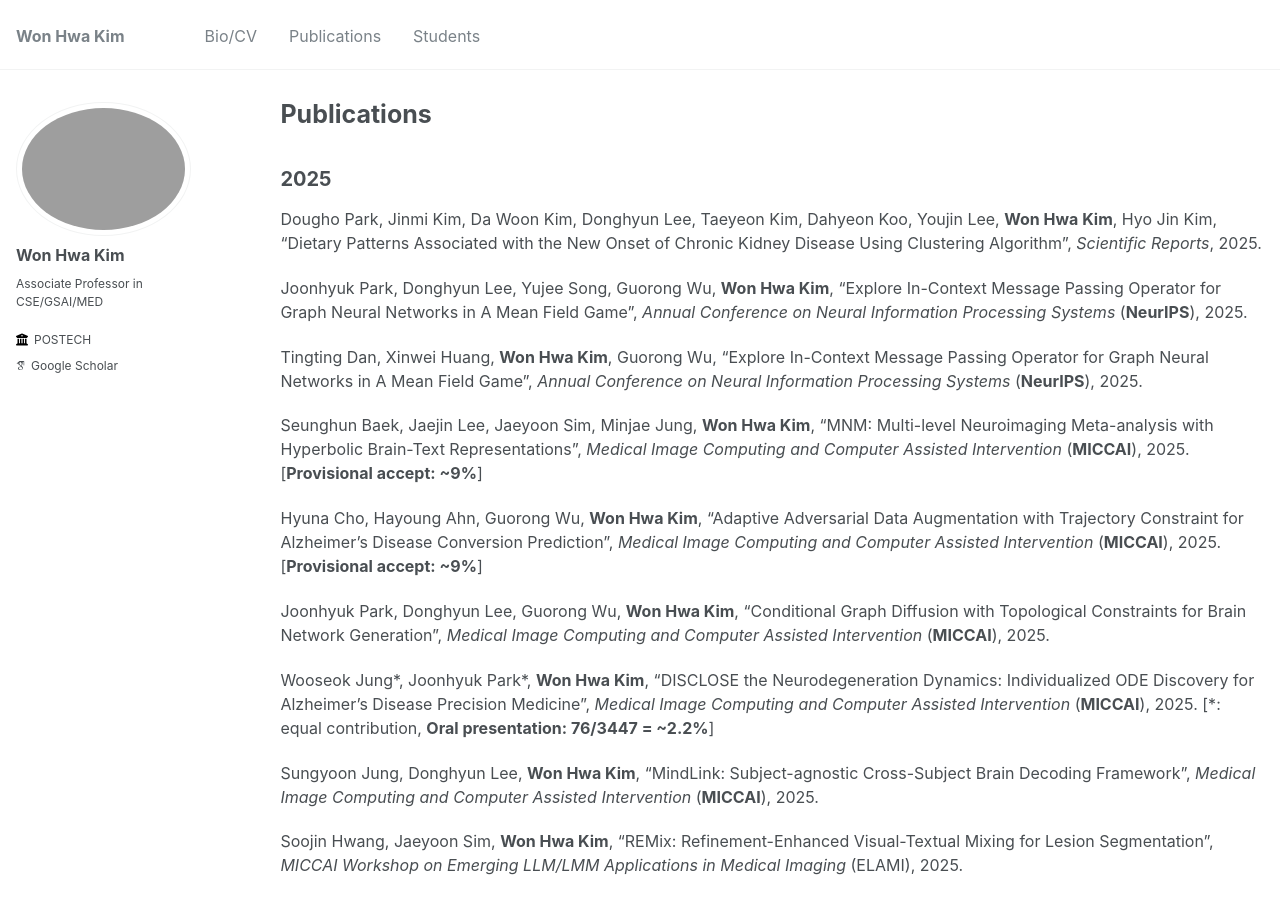
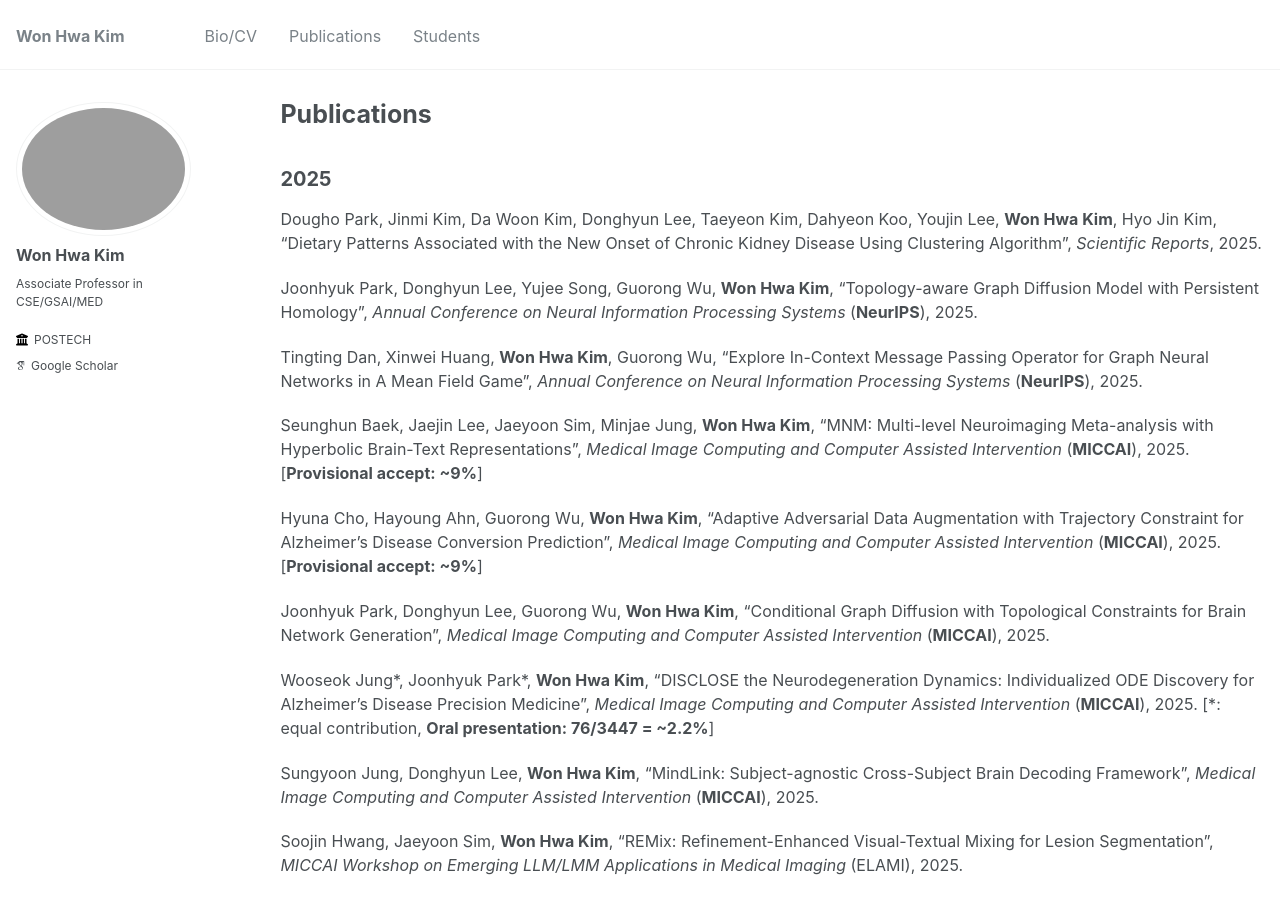
Before and after one commit to wwplato/wwplato.github.io, a Jekyll site: the page built from _pages/publications.md, in a window 1280 px wide and 900 px high. Built offline with Jekyll 4.4.1, drawn with Linux system fonts in a browser that asks for light colours; some web fonts are replaced.

Commit message:
Update publications.md

```diff
--- a/_pages/publications.md
+++ b/_pages/publications.md
@@ -10,7 +10,7 @@ author_profile: true
 
 Dougho Park, Jinmi Kim, Da Woon Kim, Donghyun Lee, Taeyeon Kim, Dahyeon Koo, Youjin Lee, **Won Hwa Kim**, Hyo Jin Kim, "Dietary Patterns Associated with the New Onset of Chronic Kidney Disease Using Clustering Algorithm", *Scientific Reports*, 2025.
 
-Joonhyuk Park, Donghyun Lee, Yujee Song, Guorong Wu, **Won Hwa Kim**, "Explore In-Context Message Passing Operator for Graph Neural Networks in A Mean Field Game", *Annual Conference on Neural Information Processing Systems* (**NeurIPS**), 2025.
+Joonhyuk Park, Donghyun Lee, Yujee Song, Guorong Wu, **Won Hwa Kim**, "Topology-aware Graph Diffusion Model with Persistent Homology", *Annual Conference on Neural Information Processing Systems* (**NeurIPS**), 2025.
 
 Tingting Dan, Xinwei Huang, **Won Hwa Kim**, Guorong Wu, "Explore In-Context Message Passing Operator for Graph Neural Networks in A Mean Field Game", *Annual Conference on Neural Information Processing Systems* (**NeurIPS**), 2025.
 
```
